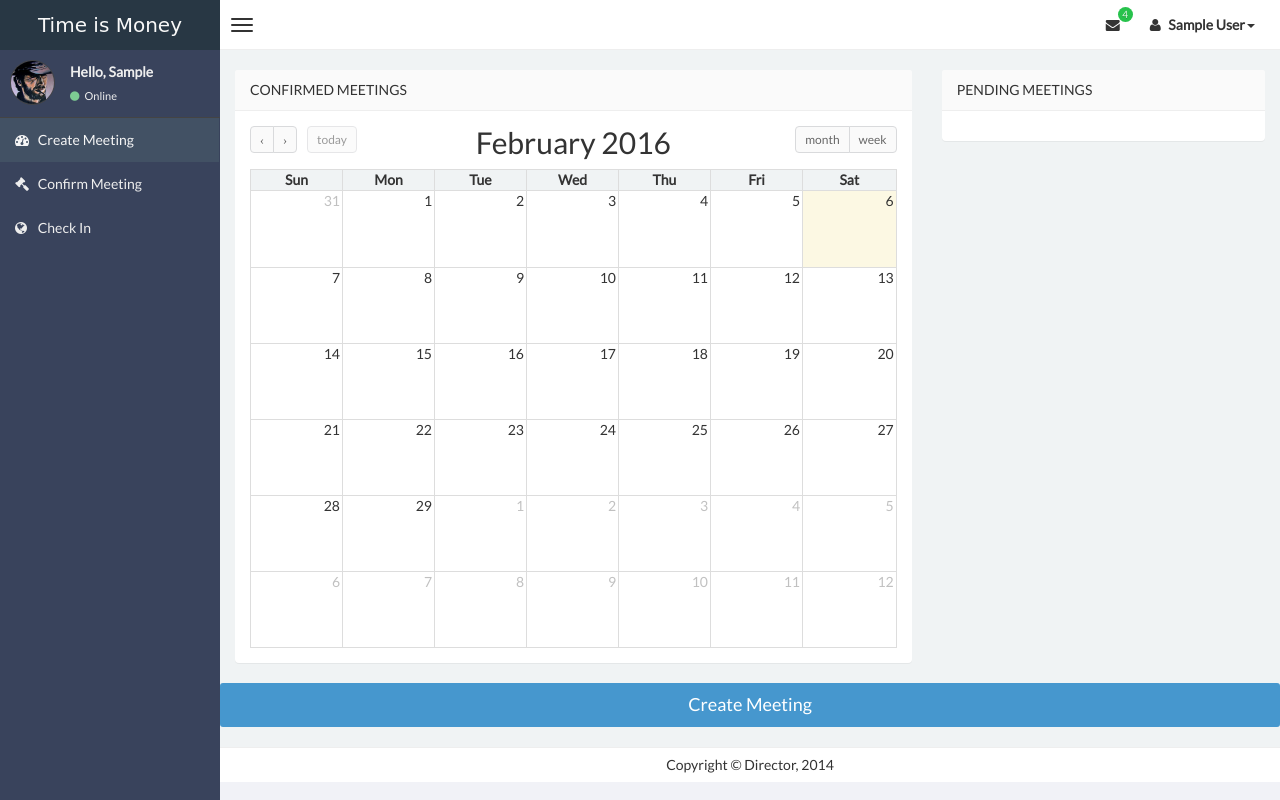
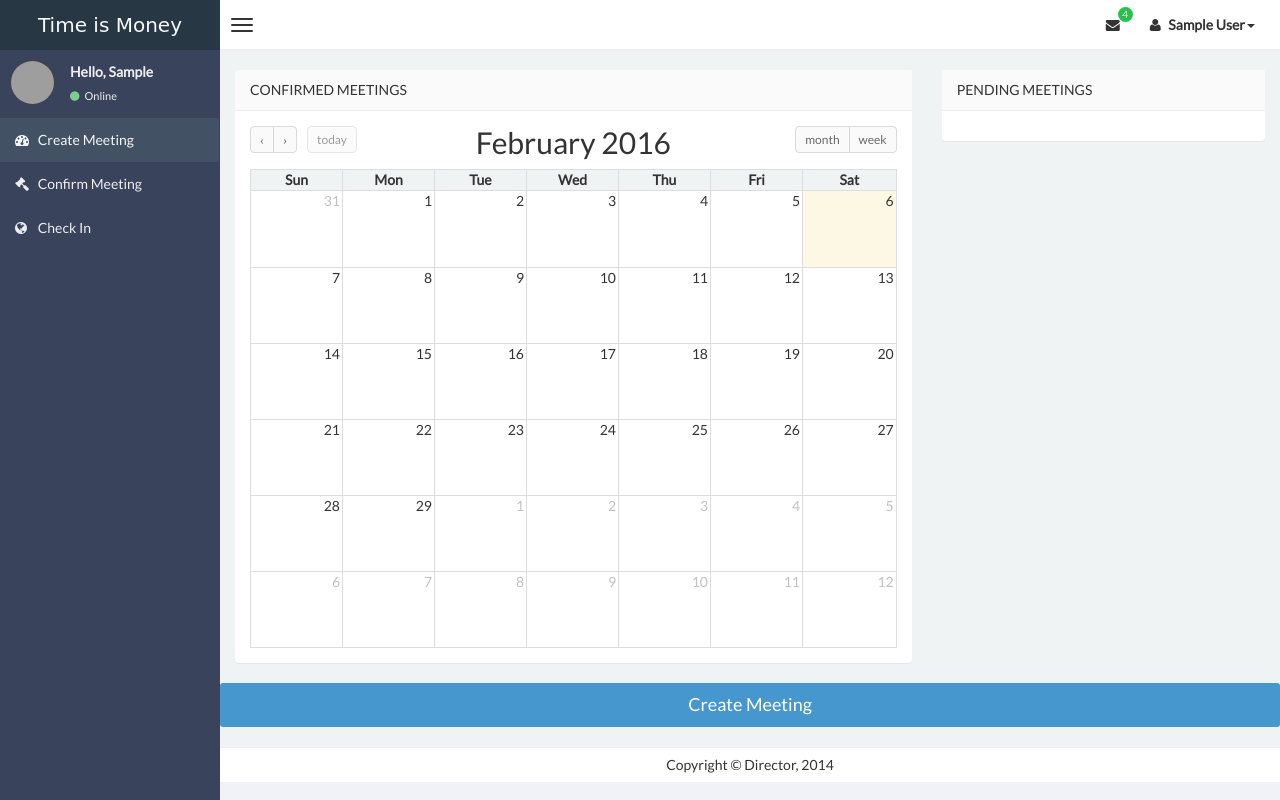
Before and after one commit to BensonQiu/Crediply, a Django app: page / in a window 1280 px wide. Run offline with Django 3.2, Linux system fonts and the light colour scheme; the visitor is signed in with stand-in values (Sample User, id 1); data comes from the database, SQL or seed files in the repository; data that the repository does not hold is empty; some libraries are stand-ins or nearby versions; grey boxes are pictures that could not be loaded.

Commit message:
Remove console logging

```diff
--- a/mysite/timeismoney/templates/timeismoney/index.html
+++ b/mysite/timeismoney/templates/timeismoney/index.html
@@ -101,7 +101,7 @@
                             <!-- Sidebar user panel -->
                             <div class="user-panel">
                                 <div class="pull-left image">
-                                    <img src="img/26115.jpg" class="img-circle" alt="User Image" />
+                                    <img src=src="{% static 'timeismoney/img/dog.jpg' %}" class="img-circle" alt="User Image" />
                                 </div>
                                 <div class="pull-left info">
                                     <p>Hello, {{first_name}}</p>
@@ -378,10 +378,7 @@
                 type: 'GET',
                 dataType: "json",
                 async: false}).done(function(response) {
-                    console.log(response);
-                    console.log(response.testdata);
                     response.usernames.forEach(function(username) {
-                        console.log(username);
                         usernames.push({id: username, text: username})
                     })
                 })
```
Also changed, not shown: mysite/timeismoney/static/timeismoney/img/dog.jpg (added).
